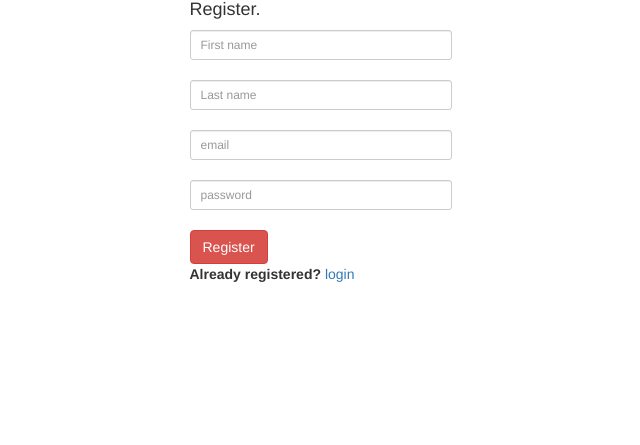
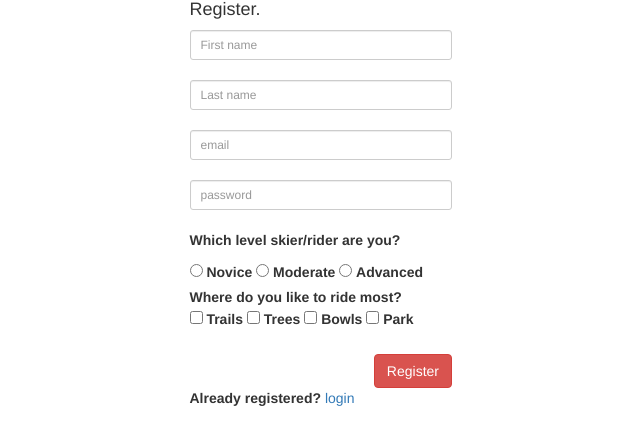
Before and after one commit to JadeHayes/whistler-project, a Flask app: page /register in a window 1280 px wide. Shown: the part 175-620 px from the top of the page, without its empty margins (368-1008 px from the left). Run offline with Flask 2, Linux system fonts and the light colour scheme; some libraries are stand-ins or nearby versions; grey boxes are pictures that could not be loaded.

Commit message:
Fixed reg page weeeee

```diff
--- a/server.py
+++ b/server.py
@@ -18,7 +18,7 @@ from twilio.rest import Client
 YELP_API_KEY= os.environ.get("YELP_API_KEY")
 TWILIO_SID = os.environ.get("TWILIO_SID")
 TWILIO_TOKEN = os.environ.get("TWILIO_TOKEN")
-client = Client(TWILIO_SID, TWILIO_TOKEN)
+tclient = Client(TWILIO_SID, TWILIO_TOKEN)
 
 API_HOST = 'https://api.yelp.com'
 SEARCH_PATH = '/v3/businesses/search'
@@ -65,7 +65,7 @@ def check_login():
             return redirect("/home")
         else:
             flash("Login failed")
-            return redirect("/log-in")
+            return redirect("/")
     else:
         flash("Hello there new friend, please register here")
         return redirect("/register")
@@ -184,7 +184,7 @@ def twilio_texts():
             blackcomb.append(run_obj.name)
 
     # text client a list of fave skiruns & lifts
-    message = client.messages.create(to="+16504555405",
+    message = tclient.messages.create(to="+16504555405",
                                      from_="+14158499644",
                                      body="Whistler: {}, Blackcomb: {}".format(
                                      whistler,
--- a/templates/login.html
+++ b/templates/login.html
@@ -15,14 +15,14 @@
 
 
 <body class="background">
-<div class="signin">
+<div class="login">
 <!-- Awesome Login -->
 <link href="//maxcdn.bootstrapcdn.com/font-awesome/4.2.0/css/font-awesome.min.css" rel="stylesheet">
 <div class="container">
     <div class="row">
         <div class="col-md-offset-5 col-md-3">
             <form action='/login' method='POST'>
-                <div class="form-login signin">
+                <div class="form-login signin login">
                     <h4>Welcome back.</h4>
                         <input type="email" name="email" class="form-control input-sm chat-input" placeholder="email" /></br>
                         <input type="password" name="password" class="form-control input-sm chat-input" placeholder="password" /></br>
@@ -30,7 +30,7 @@
                 <span class="group-btn">
                 <button type='submit' class="btn btn-danger">Sign-in</button>
                 </span>
-                <div id='register'>
+                <div id='register' align='right'>
                     New users
                     <a href="/register"> register here </a>
                 </div>
--- a/templates/registration.html
+++ b/templates/registration.html
@@ -36,7 +36,7 @@ $(document).ready(function () {
     <div class="row">
         <div class="col-md-offset-5 col-md-3">
             <form action='/register' method='POST'>
-                <div class="form-login signin">
+                <div class="form-login signin register">
                     <h4>Register.</h4>
                         <input type='text' name='fname' class="form-control input-sm chat-input" placeholder="First name"required/></br>
 
@@ -46,12 +46,32 @@ $(document).ready(function () {
 
                         <input type="password" name="password" class="form-control input-sm chat-input" placeholder="password" required/></br>
 
+               <p> <b> Which level skier/rider are you? </b></p>
+                <input type="radio" id="green" name="level" value="1" required>
+                    <label for="green">Novice</label>
+                <input type="radio" id="blue" name="level" value="2" required>
+                    <label for="blue">Moderate</label>
+                <input type="radio" id="black" name="level" value="3" required>
+                    <label for="black">Advanced</label>
 
-                <div class="wrapper">
-                <span class="group-btn">
-                <button type='submit' class="btn btn-danger">Register</button>
+            <b> Where do you like to ride most? </b>
+            <div class="checkgroup">
+                <input id="groomers" type="checkbox" name="category" value="2" class='data-grouprequired'>
+                    <label for="groomers">Trails</label>
+                <input id="trees" type="checkbox" name="category" value="1">
+                    <label for="trees">Trees</label>
+                <input id="bowls" type="checkbox" name="category" value="4">
+                    <label for="bowls">Bowls</label>
+                <input id="park" type="checkbox" name="category" value="3">
+                    <label for="park">Park</label> <br>
+            </div>
+
+
+                <div class="wrapper" align="right">
+                <span class="group-btn ">
+                </br><button type='submit' class="btn btn-danger">Register</button>
                 </span>
-                <div id='register'>
+                <div id='register' align="left">
                     <b>Already registered?</b>
                     <a href="/"> login </a>
                 </div>
@@ -62,6 +82,7 @@ $(document).ready(function () {
 </div>
 </div>
 </div>
+</div>
 </body>
 
 <!-- Link to JS doc -->
```
Also changed, not shown: static/tests/tests.py (deleted, +0 -60 lines).
